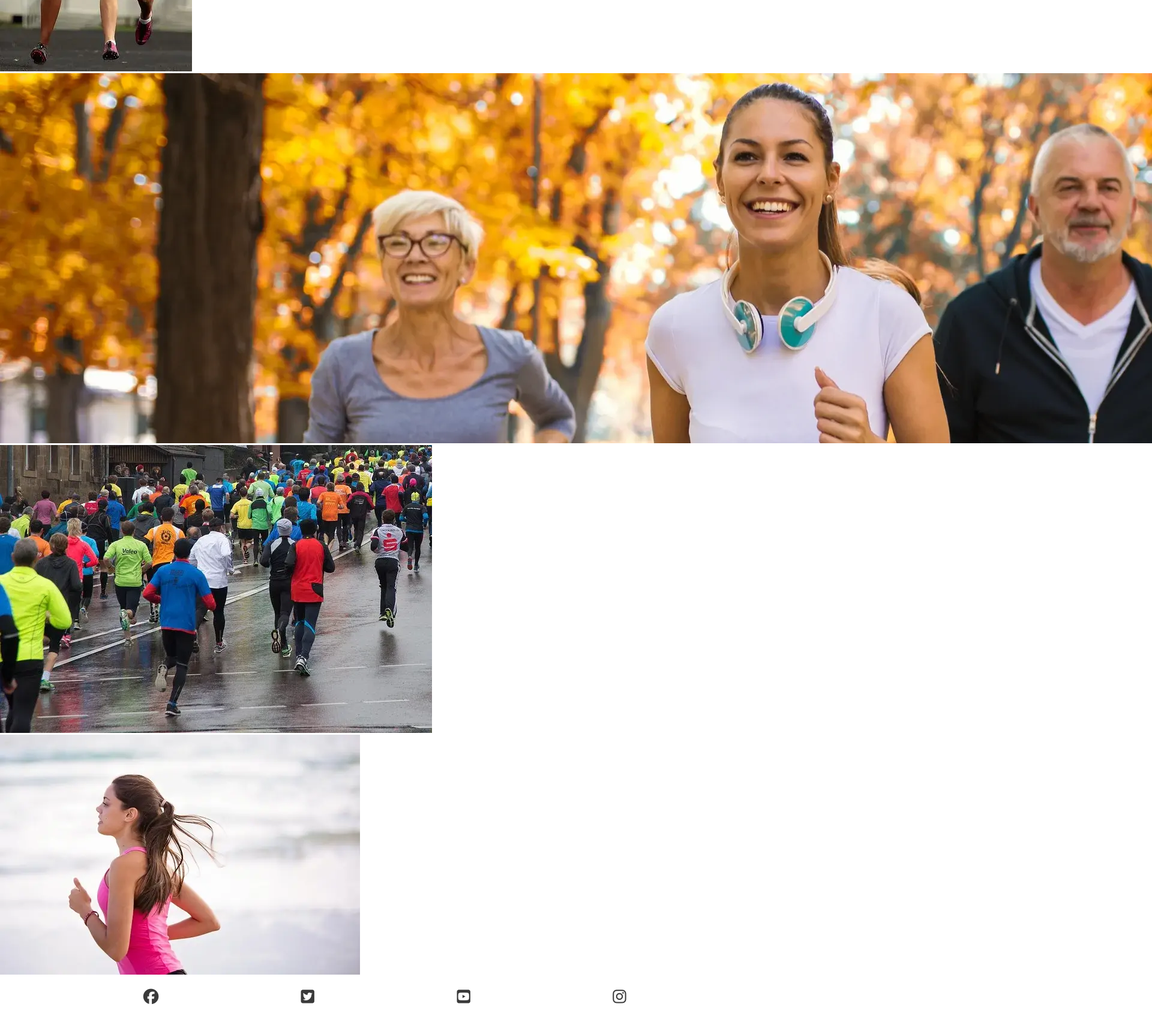
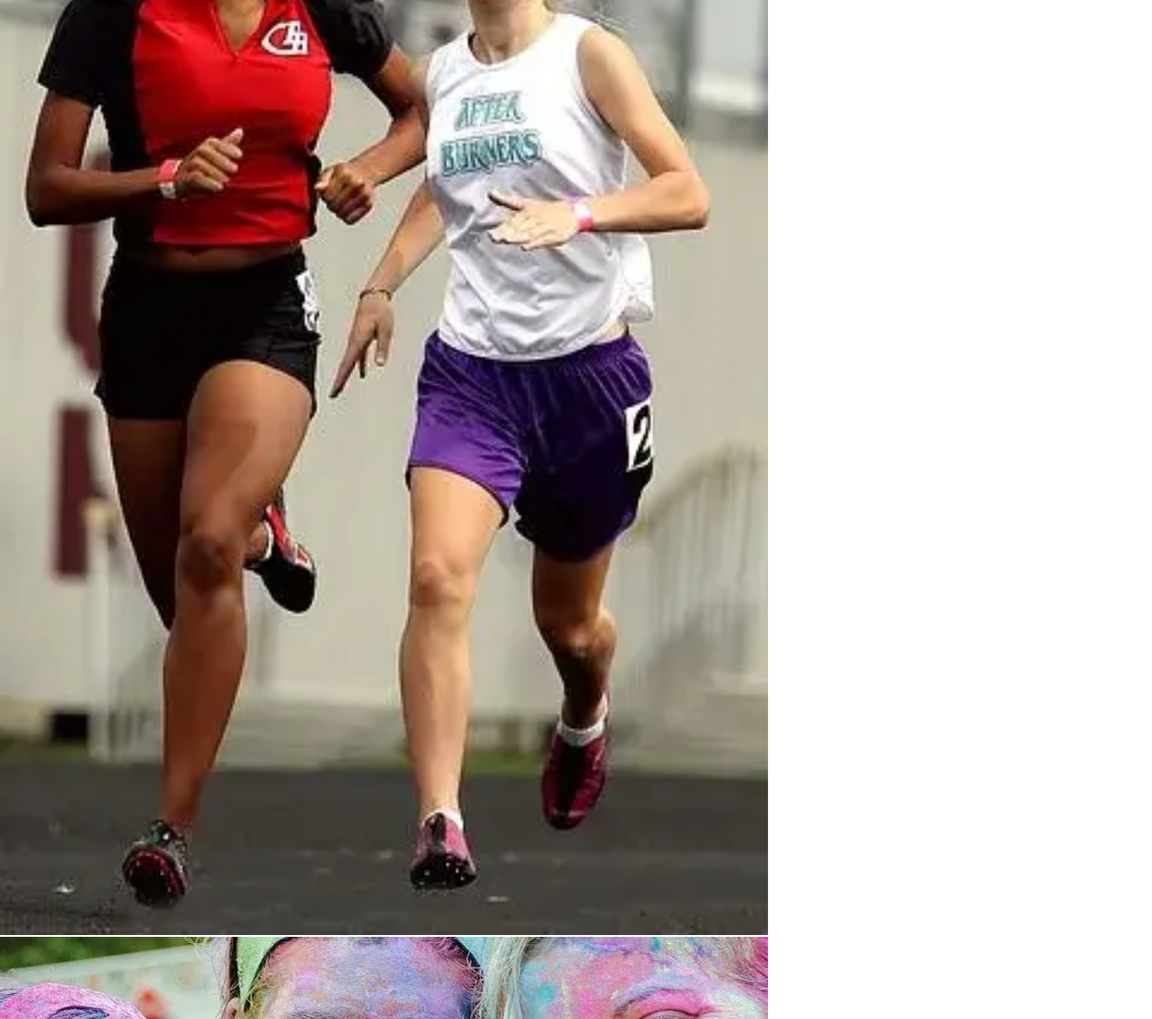
Before and after one commit to SABBAHS/worldgallery, a plain HTML site: page gallery.html in a window 1280 px wide. Shown: the part 440-2139 px from the top of the page at 60% size, 1920 px wide, since content can reach past the window. Drawn offline with nearby package versions, Linux system fonts and the light colour scheme.

Commit message:
new images added

```diff
--- a/assets/css/style.css
+++ b/assets/css/style.css
@@ -192,6 +192,12 @@
     color: #fafafa;
 }
 
+/*gallery images*/
+#photos img {
+    width: 100%;
+    line-height: 1em;
+}
+
 /* Footer */
 #social-networks {
     text-align: center;
--- a/gallery.html
+++ b/gallery.html
@@ -41,9 +41,14 @@
 <section id=gallery>
     <div id="photos">
 <img src="assets/images/athletes.webp" alt="athlete running">
-<img src="assets/images/running-image.webp" alt="runner">
-<img src="assets/images/running_gang.webp" alt="running gang">
-<img src="assets/images/runner4.webp" alt="running woman">
+<img src="assets/images/girls.webp" alt="Three girls at charity paint running festival">
+<img src="assets/images/runner3.webp" alt="Solo male runner jogging on beach">
+<img src="assets/images/man.webp" alt="Man at charity paint running festival">
+<img src="assets/images/runner1.webp" alt="Solo female runner jogging through Phoenix Park">
+<img src="assets/images/runner2.webp" alt="Runners competing in marathon">
+<img src="assets/images/runner4.webp" alt="Solo female runner jogging on beach">
+<img src="assets/images/running_gang.webp" alt="Large group of runners taking part in a marathon on a rainy day">
+<img src="assets/images/mud-run.webp" alt="Two women runners taking a muddy selfie after the Mud Runners championship">
    </div>
 
 </section>
```
Also changed, not shown: assets/images/girls.webp (added), assets/images/man.webp (added), assets/images/mud-run.webp (added), assets/images/runner1.webp (added), assets/images/runner2.webp (added), assets/images/runner3.webp (added).
